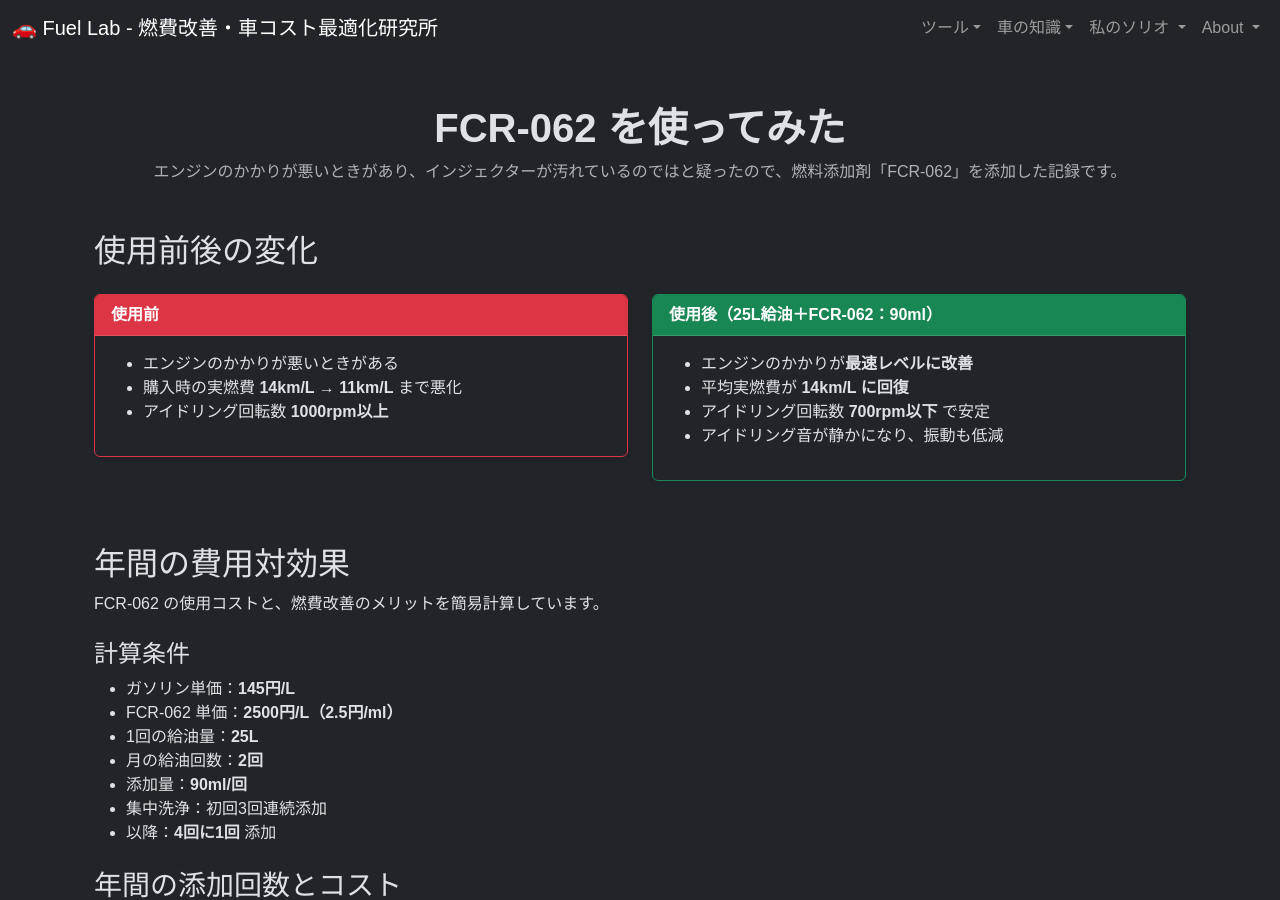
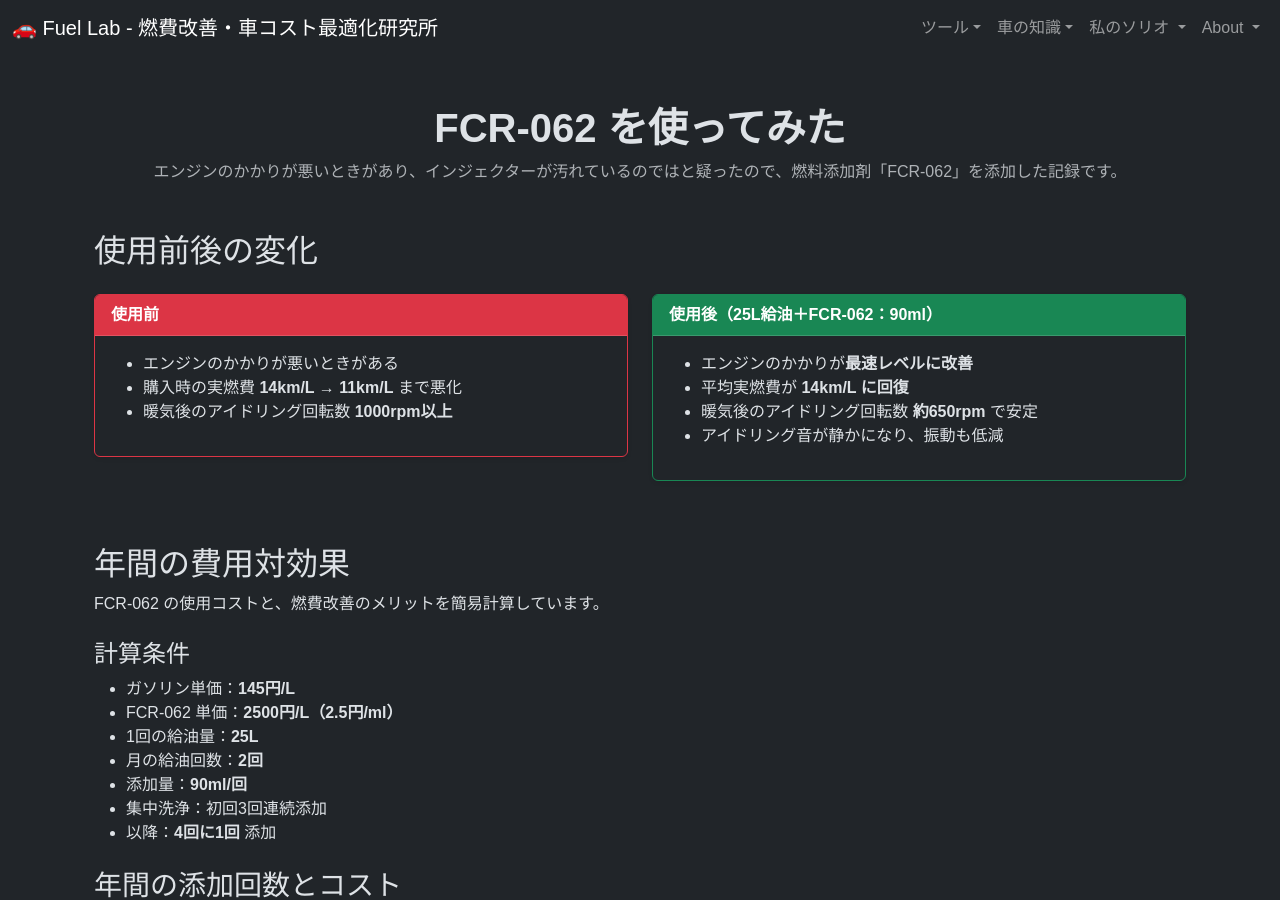
Before and after one commit to funyapar-org/fuel-lab, a Jekyll site: the page built from solio-diary/fcr062-effect.md, in a window 1280 px wide and 900 px high. Built offline with Jekyll 4.4.1, drawn with Linux system fonts in a browser that asks for light colours.

Commit message:
fix idle rpm

```diff
--- a/solio-diary/fcr062-effect.md
+++ b/solio-diary/fcr062-effect.md
@@ -25,7 +25,7 @@
           <ul>
             <li>エンジンのかかりが悪いときがある</li>
             <li>購入時の実燃費 <strong>14km/L → 11km/L</strong> まで悪化</li>
-            <li>アイドリング回転数 <strong>1000rpm以上</strong></li>
+            <li>暖気後のアイドリング回転数 <strong>1000rpm以上</strong></li>
           </ul>
         </div>
       </div>
@@ -38,7 +38,7 @@
           <ul>
             <li>エンジンのかかりが<strong>最速レベルに改善</strong></li>
             <li>平均実燃費が <strong>14km/L に回復</strong></li>
-            <li>アイドリング回転数 <strong>700rpm以下</strong> で安定</li>
+            <li>暖気後のアイドリング回転数 <strong>約650rpm</strong> で安定</li>
             <li>アイドリング音が静かになり、振動も低減</li>
           </ul>
         </div>
```
